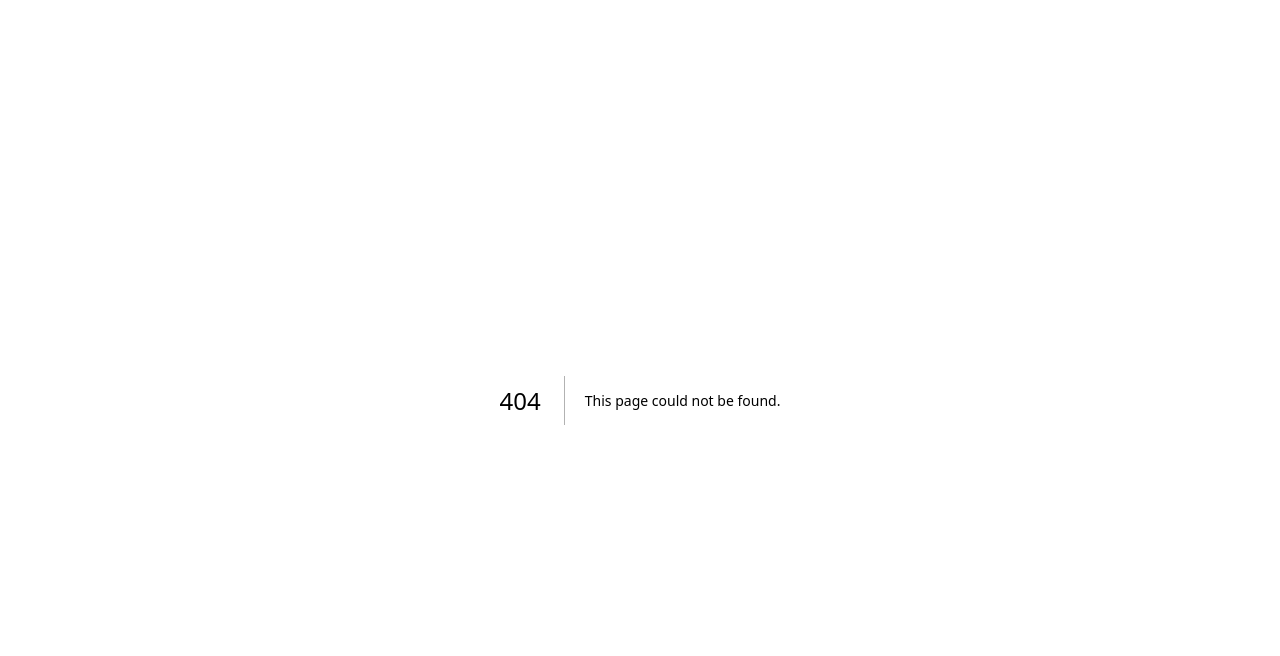
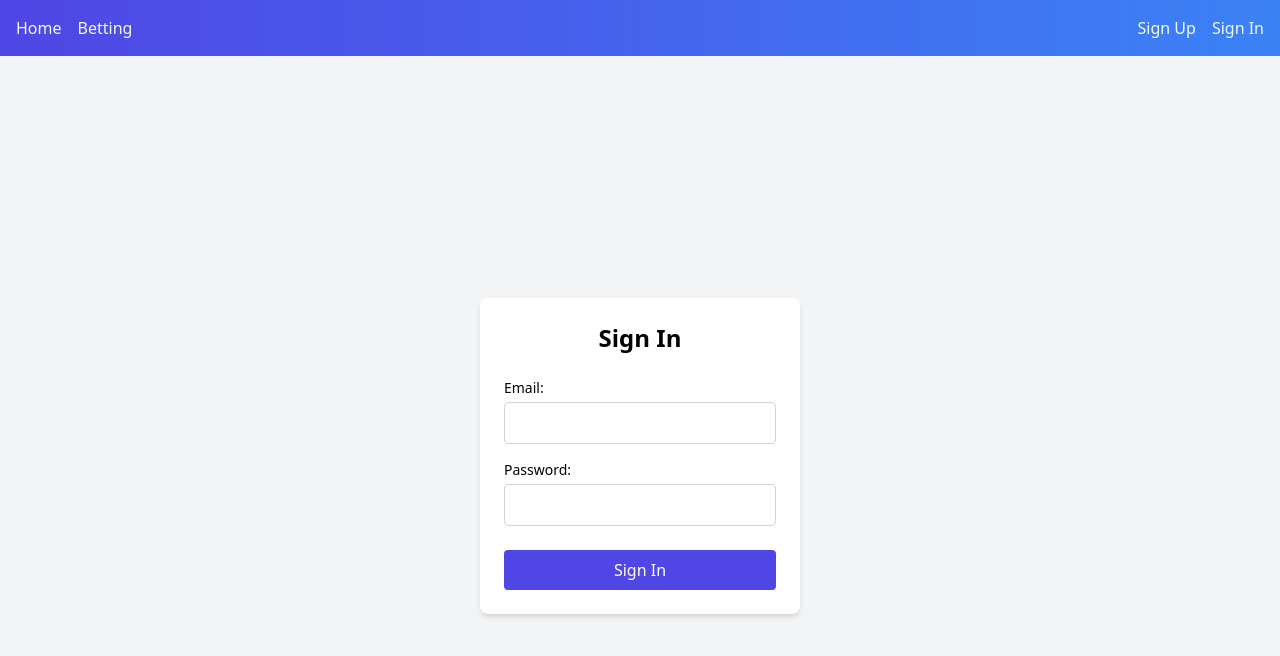
Before and after one commit to AlicePihtjoe/paevapanus2, a Next.js app: page /signin in a window 1280 px wide. Before the commit this address had no page. Shown: the top 656 px of the page. Built offline with nearby package versions, Linux system fonts and the light colour scheme.

Commit message:
WIP Sign In functionality

```diff
--- a/components/Navbar.js
+++ b/components/Navbar.js
@@ -3,15 +3,12 @@ import React from 'react';
 const Navbar = () => {
     return (
         <nav className="bg-gradient-to-r from-indigo-600 to-blue-500 py-4 shadow-md">
-            <ul className="container mx-auto">
-                <li>
+            <div className="flex justify-between container mx-auto">
+                <div>
+                    <ul className="flex">
+                        <li className="mr-6">
                             <a href="/">
                                 Home
-                    </a>
-                </li>
-                <li>
-                    <a href="/signup">
-                        Sign Up
                             </a>
                         </li>
                         <li>
@@ -20,6 +17,22 @@ const Navbar = () => {
                             </a>
                         </li>
                     </ul>
+                </div>
+                <div>
+                    <ul className="flex">
+                        <li className="mr-6">
+                            <a href="/signup">
+                                Sign Up
+                            </a>
+                        </li>
+                        <li>
+                            <a href="/signin">
+                                Sign In
+                            </a>
+                        </li>
+                    </ul>
+                </div>
+            </div>
 
             {/* Optional: Add some basic styles for the navbar */}
             <style jsx>{`
@@ -30,7 +43,6 @@ const Navbar = () => {
                     color: aliceblue;
                 }
                 ul {
-          display: flex;
                     list-style-type: none;
                     margin: 0;
                     padding: 0;
--- /dev/null
+++ b/components/SigninForm.js
@@ -0,0 +1,117 @@
+import { useState } from "react";
+import axios from "axios";
+import { useRouter } from "next/router";
+
+function SignInForm() {
+    const [formData, setFormData] = useState({
+        email: "",
+        password: "",
+    });
+
+    const router = useRouter();
+
+    const handleChange = (event) => {
+        setFormData({ ...formData, [event.target.name]: event.target.value });
+    };
+
+    const handleSubmit = async (event) => {
+        event.preventDefault();
+
+        try {
+            // Check if user exists in the database
+            const userResponse = await axios.get(`/api/auth?email=${formData.email}`);
+            const user = userResponse.data;
+
+            if (!user) {
+                throw new Error("User not found");
+            }
+
+            // Authenticate the user using the provided password
+            const response = await axios.post("/api/auth", formData);
+
+            // Check if authentication is successful
+            if (response.status === 200) {
+                // Store session data in local storage or state
+                const session = response.data;
+                console.log("Session:", session);
+
+                // Redirect to the betting page after successful login
+                await router.push("/betting");
+                alert("Login successful!");
+            } else {
+                // Handle authentication error
+                throw new Error("Authentication failed");
+            }
+        } catch (error) {
+            if (error.response && error.response.status === 500) {
+                // Server error
+                alert("Server error. Please try again later.");
+                console.error("Server error:", error.message);
+            } else {
+                // Other error
+                alert(
+                    "Error logging in: " +
+                    (error.response?.data?.message || error.message)
+                );
+                console.error(
+                    "Error logging in:",
+                    error.response?.data?.message || error.message
+                );
+            }
+        }
+    };
+
+    return (
+        <div>
+            {/* Your form code here, with the onSubmit handler added */}
+            <form onSubmit={handleSubmit}>
+                <div className="min-h-screen bg-gray-100 flex items-center justify-center">
+                    <div className="bg-white p-6 rounded-lg shadow-md w-80">
+                        <h1 className="text-2xl font-semibold mb-6 text-center">
+                            Sign In
+                        </h1>
+                        <div className="mb-4">
+                            <label htmlFor="email" className="block text-sm font-medium mb-1">
+                                Email:
+                            </label>
+                            <input
+                                type="email"
+                                id="email"
+                                name="email"
+                                data-cy="signin-email"
+                                value={formData.email}
+                                onChange={handleChange}
+                                required
+                                className="w-full px-3 py-2 border border-gray-300 rounded focus:outline-none focus:border-indigo-500"
+                            />
+                        </div>
+                        <div className="mb-6">
+                            <label htmlFor="password" className="block text-sm font-medium mb-1">
+                                Password:
+                            </label>
+                            <input
+                                type="password"
+                                id="password"
+                                name="password"
+                                data-cy="signin-password"
+                                value={formData.password}
+                                onChange={handleChange}
+                                required
+                                className="w-full px-3 py-2 border border-gray-300 rounded focus:outline-none focus:border-indigo-500"
+                            />
+                        </div>
+                        <button
+                            type="submit"
+                            data-cy="signin-submit"
+                            className="w-full bg-indigo-600 text-white py-2 px-4 rounded hover:bg-indigo-700"
+                        >
+                            Sign In
+                        </button>
+                    </div>
+                </div>
+            </form>
+        </div>
+    );
+}
+
+export default SignInForm;
--- /dev/null
+++ b/lib/prisma.js
@@ -0,0 +1,5 @@
+import { PrismaClient } from "@prisma/client";
+
+const prisma = new PrismaClient();
+
+export default prisma;
--- a/pages/api/users.ts
+++ b/pages/api/users.ts
@@ -1,4 +1,3 @@
-
 // POST /api/users
 
 import { PrismaClient } from '@prisma/client';
--- /dev/null
+++ b/pages/signin.js
@@ -0,0 +1,16 @@
+import React from 'react';
+import Navbar from '../components/Navbar';
+import SigninForm from '../components/SigninForm';
+
+const SigninPage = () => {
+    return (
+        <div className="min-h-screen bg-gray-100 block items-center">
+            <Navbar />
+            <div>
+                <SigninForm />
+            </div>
+        </div>
+    );
+};
+
+export default SigninPage;
```
Also changed, not shown: package.json (+4 -3 lines), pages/api/auth.js (added, +24 -0 lines), pages/index.js (+7 -0 lines), 2 other files (tests, documents, lock files or other folders). Lines whose indentation alone changed are shown as unchanged.
